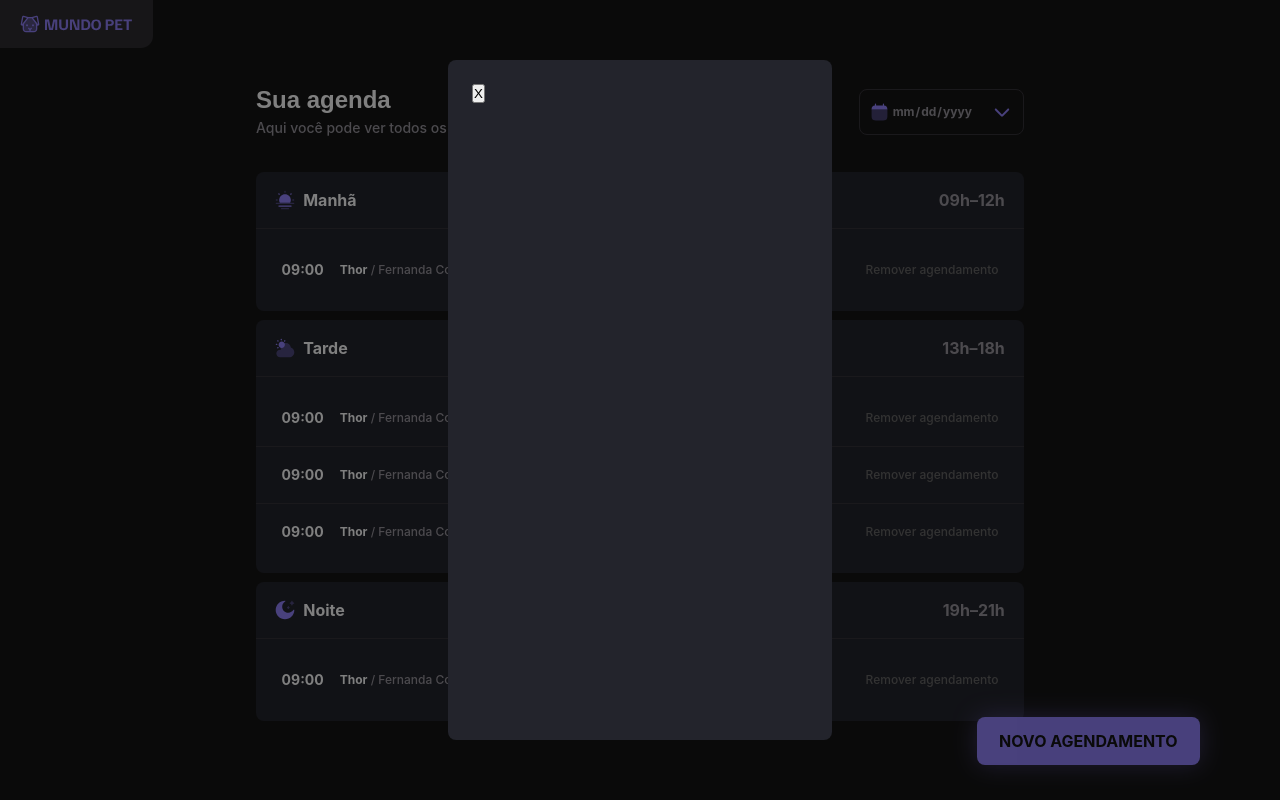
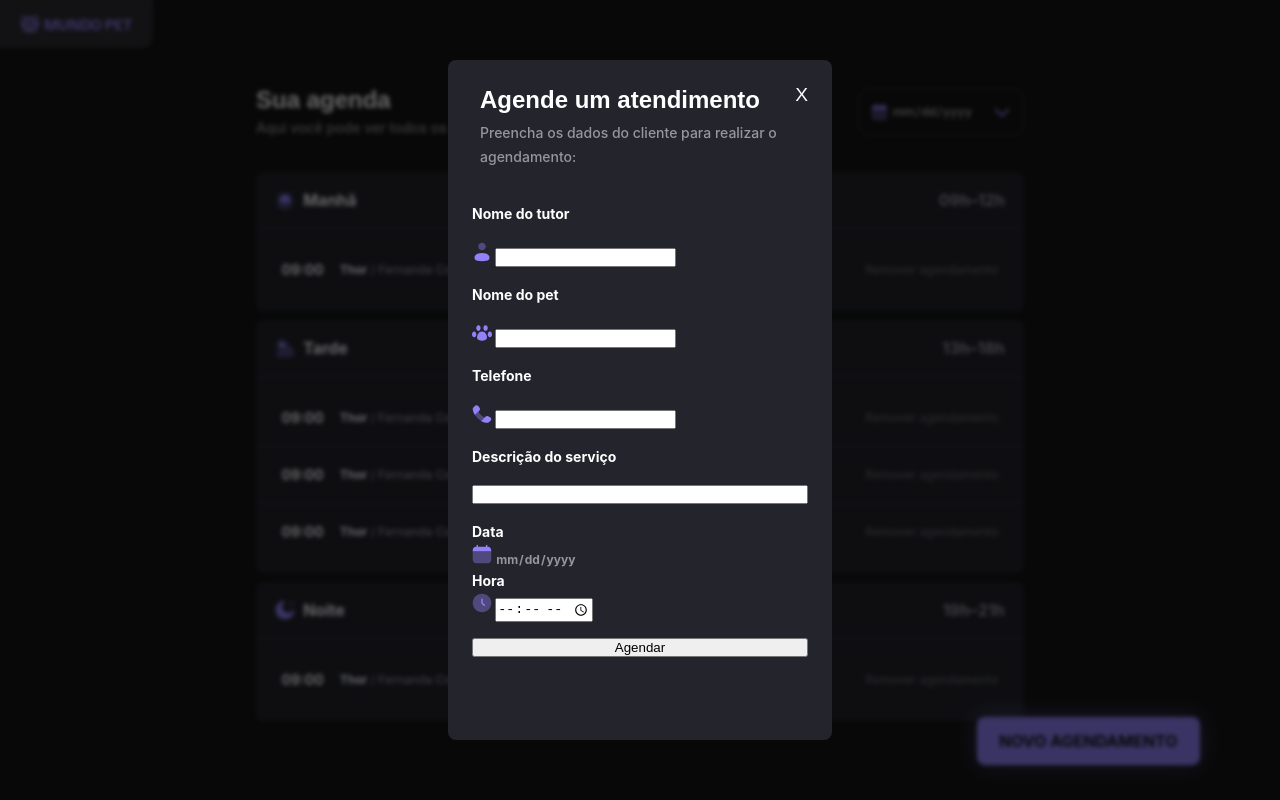
Before and after one commit to LuizGuimaraesz/Agendamento-petshop, a plain HTML site: page index.html in a window 1280 px wide. Both pictures are taken after a click on the button "NOVO AGENDAMENTO". Drawn offline with Linux system fonts and the light colour scheme.

Commit message:
Structuring the modal content

```diff
--- a/index.html
+++ b/index.html
@@ -162,7 +162,54 @@
 
     <div class="modal-overlay hidden">
       <div class="modal">
-       <button class="close-modal">X</button>
+
+       <header class="modal-header">
+         <div class="modal-header-info"><h2>Agende um atendimento</h2>
+         <p>Preencha os dados do cliente para realizar o agendamento:</p></div>
+          <button class="close-modal">X</button>
+       </header>
+
+       <form action="" class="modal-form">
+
+            <label for="tutor-name">Nome do tutor</label>
+            <div class="tutor-input">
+              <img src="src/assets/User--Streamline-Solar.svg" alt="">
+              <input type="text" id="tutor-name" name="tutor-name" required>
+            </div>
+
+            <label for="pet-name">Nome do pet</label>
+            <div class="pet-input">
+              <img src="src/assets/Pet-Paw--Streamline-Core.svg" alt="">
+              <input type="text" id="pet-name" name="pet-name" required>
+            </div>
+
+          <label for="telefone">Telefone</label>
+          <div class="telefone-input">
+            <img src="src/assets/Phone--Streamline-Solar.svg" alt="">
+            <input type="tel" id="telefone" name="telefone" required>
+          </div>
+
+          <label for="service">Descrição do serviço</label>
+
+
+            <input type="text" id="service" name="service" required>
+
+
+          <div class="date-time"><label for="date">Data</label>
+          <div class="date-input">
+            <img src="src/assets/Calendar-Minimalistic--Streamline-Solar.svg" alt="">
+            <input type="date" id="date" name="date" required>
+          </div>
+
+          <label for="hour">Hora</label>
+          <div class="hour-input">
+            <img src="src/assets/Clock-Circle--Streamline-Solar.svg" alt="">
+            <input type="time" id="hour" name="hour" required>
+          </div></div>
+
+          <button type="submit">Agendar</button>
+       </form>
+
 
       </div>
     </div>
--- a/src/styles/modal.css
+++ b/src/styles/modal.css
@@ -1,7 +1,8 @@
 .modal-overlay {
   position: fixed;
   inset: 0;
-  background-color: rgba(0, 0, 0, 0.5);
+  background-color: rgba(0, 0, 0, 0.6);
+  backdrop-filter: blur(2px);
   display: flex;
   justify-content: center;
   align-items: center;
@@ -14,6 +15,54 @@
   padding: 1.5rem;
   height: 85%;
   width: 30%;
+  display: flex;
+  flex-direction: column;
+}
+
+.modal-header {
+  display: flex;
+  justify-content: space-between;
+
+  margin-bottom: 1rem;
+}
+
+.modal-header-info {
+  display: flex;
+  flex-direction: column;
+  gap: 0.3rem;
+  padding-left: 0.5rem;
+}
+
+.modal-header-info h2 {
+  font: var(--title);
+  color: var(--content-primary);
+}
+
+.modal-header-info p {
+  font: var(--paragraph-medium);
+  color: var(--content-secondary);
+}
+
+.close-modal {
+  background: none;
+  border: none;
+  font-size: 1.2rem;
+  cursor: pointer;
+  color: var(--content-primary);
+  align-self: flex-start;
+  padding-bottom: 5rem;
+}
+
+.modal-form {
+  display: flex;
+  flex-direction: column;
+  gap: 1rem;
+  flex: 1;
+}
+
+label {
+  font: var(--label-medium);
+  color: var(--content-primary);
 }
 
 .hidden {
```
Also changed, not shown: src/assets/Clock-Circle--Streamline-Solar.svg (added).
